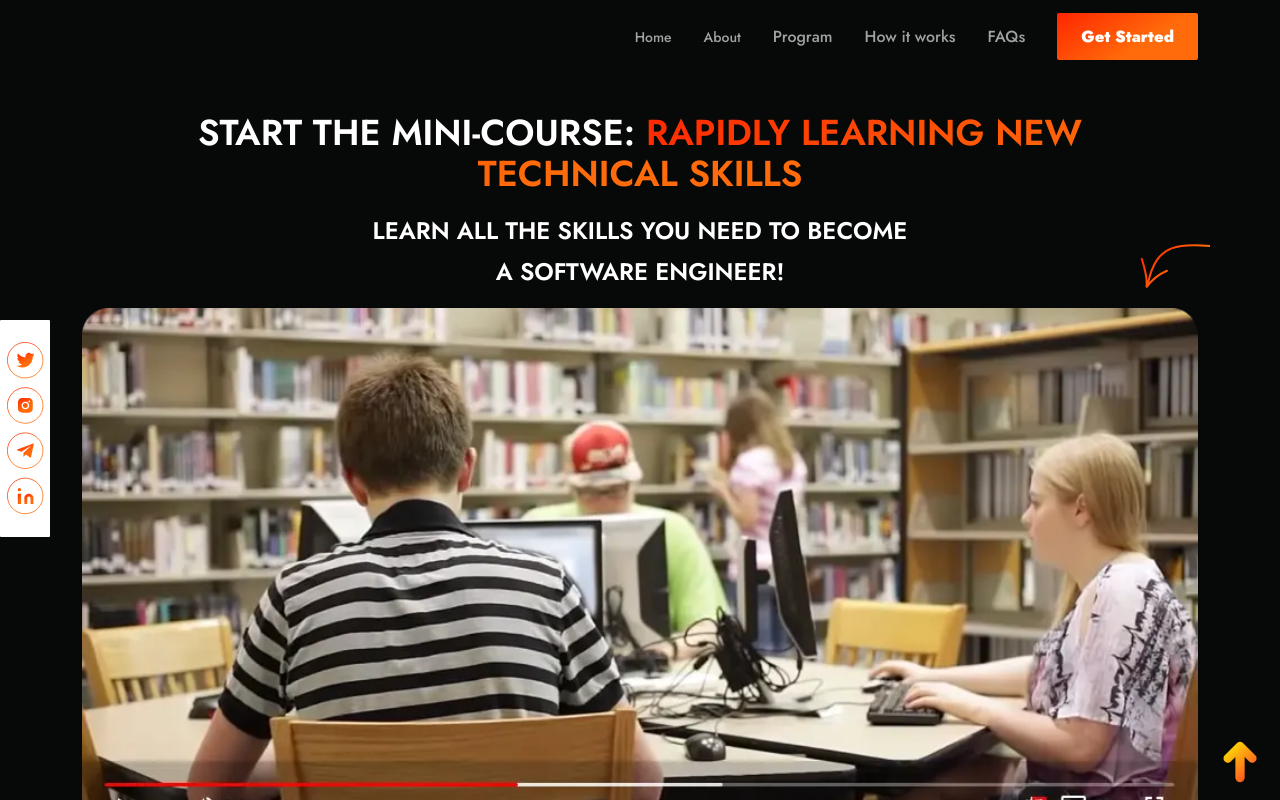
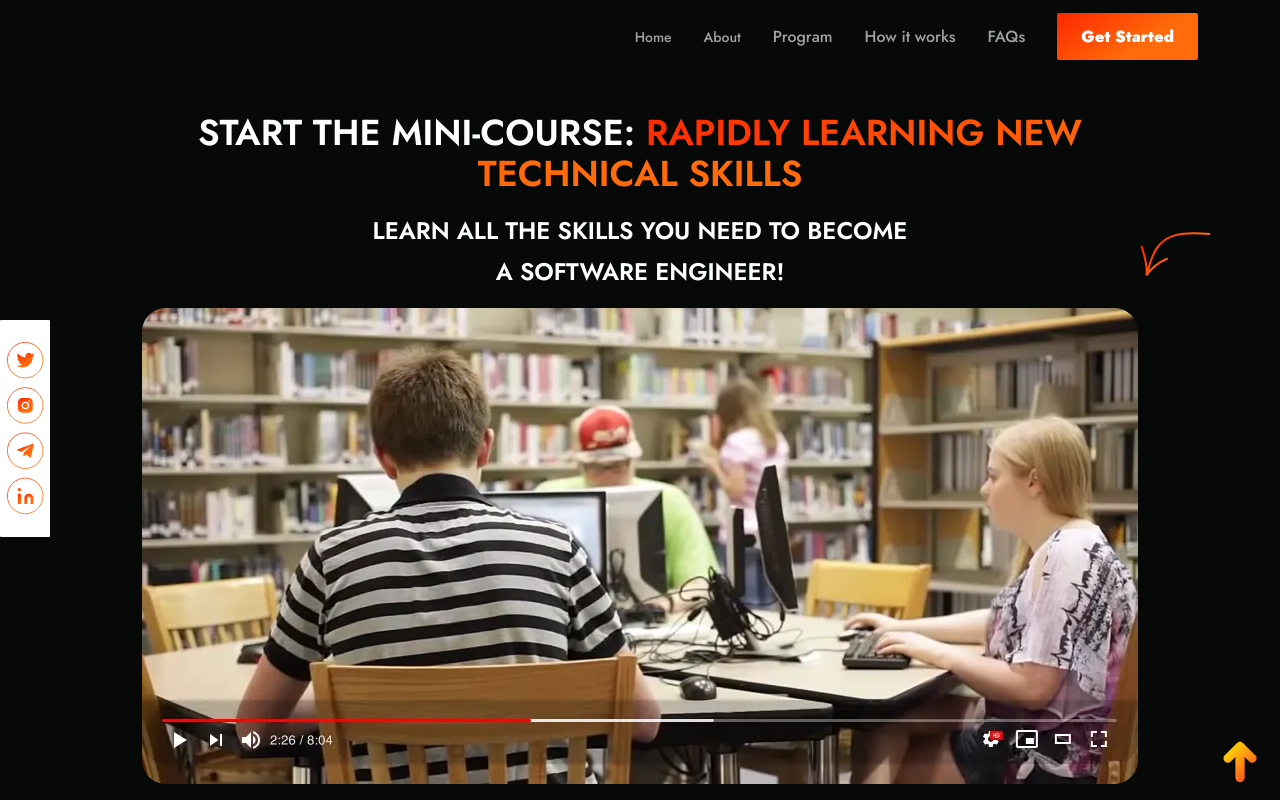
Before and after one commit to prince-372/kodeden, a React (Create React App) app: page / in a window 1280 px wide. Shown: the top 800 px of the page. Built offline with nearby package versions, Linux system fonts and the light colour scheme.

Commit message:
header img set

```diff
--- a/src/App.css
+++ b/src/App.css
@@ -126,6 +126,11 @@
   background-size: cover;
   min-height: 540px;
 }
+.student-img{
+  max-width: 996px;
+  max-height: 476px;
+}
+
 
 /* max-width */
 .max-w-1089 {
--- a/src/components/Header.jsx
+++ b/src/components/Header.jsx
@@ -12,7 +12,7 @@ const Header = () => {
           Start the Mini-Course: <span className="gradint-clr">Rapidly Learning New Technical Skills</span>
         </p>
         <p className=" font-jost fw-semibold fs-lg lh-lg1 max-w-545 mx-auto  text-center text-white text-uppercase ">Learn All The Skills You Need To Become a Software Engineer!</p>
-        <span className=" d-flex justify-content-center align-items-center  "><img className=" w-100 h-lg-550 " src={student} alt="student" /></span>
+        <span className=" d-flex justify-content-center align-items-center  "><img className=" w-100 h-100 student-img h-lg-550 " src={student} alt="student" /></span>
         <p className=" fs-lg fw-semibold font-jost lh-md1 text-center text-white pt-4 text-uppercase ">Become a <span className="gradint-clr">Software</span> Engineer Now!</p>
         <p className=" fw-normal fs-sm1 font-jost lh-sm1 text-lightgray1 text-center ">No Math or Science Background Needed</p>
         <span className=" d-flex  justify-content-center mt-md-4 ">
```
